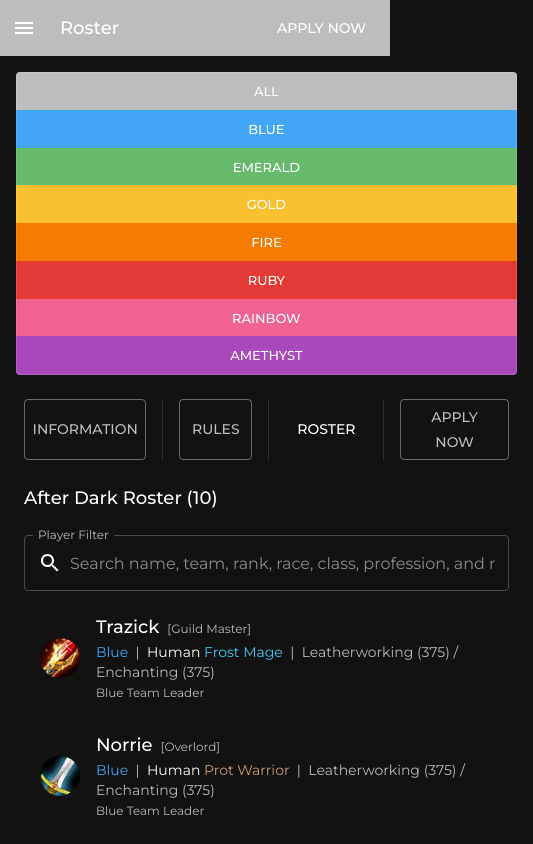
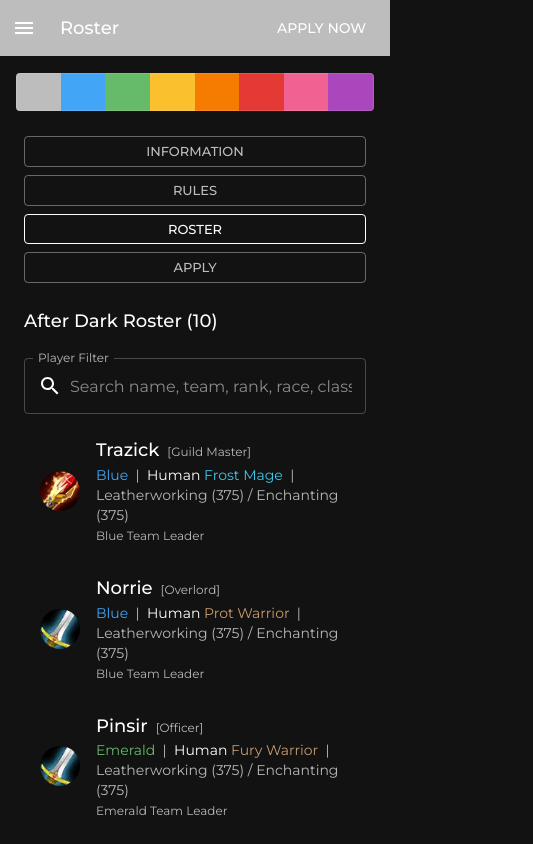
Before and after one commit to dougkulak/afterdarkguild, a React (Create React App) app in the folder frontend/: page /1/roster in a window 390 px wide. Before the commit this address led to /all/roster. Shown: the top 844 px of the page, 533 px wide, since content can reach past the window. Built offline with nearby package versions, Linux system fonts and the light colour scheme.

Commit message:
feat: better mobile support, imp team nav

```diff
--- a/frontend/src/App.js
+++ b/frontend/src/App.js
@@ -47,6 +47,22 @@ function App() {
             <Route path={'/:team/roster'}>
               <RosterPage team={currentTeam} page={currentPage} />
             </Route>
+            <Route path={'/:team/apply'}>
+              <div style={{position: 'relative'}}>
+                <div style={{height: '100vh'}}>
+                  <iframe
+                    src="https://docs.google.com/forms/d/e/1FAIpQLSdtE-Q1OieZnYKz9hQsnMJECHP1HzAKRKnJaYqS2tr-4KgS7Q/viewform?embedded=true"
+                    width="100%"
+                    height="2200"
+                    frameBorder="0"
+                    marginHeight="0"
+                    marginWidth="0"
+                    style={{overflowY: 'hidden'}}>
+                    Loading…
+                  </iframe>
+                </div>
+              </div>
+            </Route>
           </Switch>
         </Layout>
       </BrowserRouter>
--- a/frontend/src/Layout.js
+++ b/frontend/src/Layout.js
@@ -15,7 +15,7 @@ import {useHistory} from 'react-router-dom';
 import {getPositionOfOccurrence, slugify, useWidth} from './util';
 import {Button, ToggleButton, ToggleButtonGroup} from '@mui/material';
 import {isWidthDown} from '@mui/material/Hidden/withWidth';
-import {settings} from './config/config';
+import {pages, settings} from './config/config';
 import {Sidebar} from './Sidebar';
 import {TeamNav} from './components/TeamNav';
 
@@ -32,6 +32,7 @@ const useStyles = makeStyles((theme) => ({
   raidTeamToolbar: {
     paddingTop: theme.spacing(2),
     justifyContent: 'center',
+
     '& .MuiToggleButton-root': {
       color: 'white',
     },
@@ -41,6 +42,8 @@ const useStyles = makeStyles((theme) => ({
     [theme.breakpoints.down('sm')]: {
       paddingTop: theme.spacing(2),
     },
+
+    padding: 0,
   },
 }));
 
@@ -114,7 +117,10 @@ function Layout({team, page, setTeam, setPage, setThemeColor, children}) {
     setThemeColor(team.color);
     setTeam(team);
     setPage(page);
-    history.push(`/${slugify(team.name)}/${slugify(page.name)}`);
+
+    if (window.location.pathname === '/') {
+      history.push(`/${slugify(team.name)}/${slugify(page.name)}`);
+    }
   }, []); //eslint-disable-line
 
   useEffect(() => {
@@ -155,8 +161,7 @@ function Layout({team, page, setTeam, setPage, setThemeColor, children}) {
           </Typography>
           <Button
             color="inherit"
-            target={'_blank'}
-            href={settings.applyFormLink}>
+            onClick={() => switchToPage({name: pages.APPLY})}>
             Apply Now
           </Button>
         </Toolbar>
@@ -209,7 +214,6 @@ function Layout({team, page, setTeam, setPage, setThemeColor, children}) {
         <Toolbar className={classes.raidTeamToolbar}>
           <ToggleButtonGroup
             size={'small'}
-            orientation={isWidthDown('md', width) ? 'vertical' : 'horizontal'}
             value={team.name}
             exclusive
             fullWidth
@@ -220,7 +224,7 @@ function Layout({team, page, setTeam, setPage, setThemeColor, children}) {
                 value={x.name}
                 label={x.name}
                 style={{backgroundColor: x.color}}>
-                {x.name}
+                {isWidthDown('md', width) ? <>&nbsp;</> : x.name}
               </ToggleButton>
             ))}
           </ToggleButtonGroup>
--- a/frontend/src/components/TeamNav.js
+++ b/frontend/src/components/TeamNav.js
@@ -1,9 +1,19 @@
 import {useHistory} from 'react-router-dom';
-import {slugify} from '../util';
+import {slugify, useWidth} from '../util';
 import {Button, Divider, Stack} from '@mui/material';
-import {pages, settings} from '../config/config';
+import {pages} from '../config/config';
 import React from 'react';
-import {styled} from '@mui/styles';
+import {makeStyles, styled} from '@mui/styles';
+import {isWidthDown} from '@mui/material/Hidden/withWidth';
+
+const useStyles = makeStyles((theme) => ({
+  active: {
+    '&.MuiButton-root': {
+      color: theme.palette.primary.contrastText,
+      borderColor: theme.palette.primary.contrastText,
+    },
+  },
+}));
 
 const Item = styled(Button)(({theme}) => ({
   ...theme.typography.body2,
@@ -14,36 +24,44 @@ const Item = styled(Button)(({theme}) => ({
 
 export function TeamNav({team, page}) {
   const history = useHistory();
+  const width = useWidth();
+  const classes = useStyles();
 
-  const gotoPage = (pageName) => {
+  const gotoTeamPage = (pageName) => {
     history.push(`/${slugify(team.name)}/${slugify(pageName)}`);
   };
 
   return (
     <Stack
-      direction="row"
-      divider={<Divider orientation="vertical" flexItem />}
-      spacing={2}>
+      direction={isWidthDown('md', width) ? 'column' : 'row'}
+      spacing={isWidthDown('md', width) ? 1 : 2}>
       <Item
-        variant={page.name === pages.INFO ? 'primary' : 'outlined'}
-        onClick={() => gotoPage(pages.INFO)}>
+        variant={'outlined'}
+        size={'small'}
+        className={page.name === pages.INFO ? classes.active : null}
+        onClick={() => gotoTeamPage(pages.INFO)}>
         {pages.INFO}
       </Item>
       <Item
-        variant={page.name === pages.RULES ? 'primary' : 'outlined'}
-        onClick={() => gotoPage(pages.RULES)}>
+        variant={'outlined'}
+        size={'small'}
+        className={page.name === pages.RULES ? classes.active : null}
+        onClick={() => gotoTeamPage(pages.RULES)}>
         {pages.RULES}
       </Item>
       <Item
-        variant={page.name === pages.ROSTER ? 'primary' : 'outlined'}
-        onClick={() => gotoPage(pages.ROSTER)}>
+        variant={'outlined'}
+        size={'small'}
+        className={page.name === pages.ROSTER ? classes.active : null}
+        onClick={() => gotoTeamPage(pages.ROSTER)}>
         {pages.ROSTER}
       </Item>
       <Item
         variant={'outlined'}
-        target={'_blank'}
-        href={settings.applyFormLink}>
-        Apply Now
+        size={'small'}
+        className={page.name === pages.APPLY ? classes.active : null}
+        onClick={() => gotoTeamPage(pages.APPLY)}>
+        {pages.APPLY}
       </Item>
     </Stack>
   );
--- a/frontend/src/config/config.js
+++ b/frontend/src/config/config.js
@@ -92,6 +92,7 @@ export const teams = {
 };
 
 export const pages = {
+  APPLY: 'Apply',
   RULES: 'Rules',
   INFO: 'Information',
   ROSTER: 'Roster',
--- a/frontend/src/config/pages.js
+++ b/frontend/src/config/pages.js
@@ -17,4 +17,8 @@ export const raidTeamPages = [
     name: 'Roster',
     icon: <RosterIcon />,
   },
+  {
+    name: 'Apply',
+    icon: <RosterIcon />,
+  },
 ];
--- a/frontend/src/teams/emerald.js
+++ b/frontend/src/teams/emerald.js
@@ -102,15 +102,6 @@ const data = {
         applications. So if you wish to play TBC and raid, the next two weeks
         will be very formative.
       </p>
-
-      <strong>Macros:</strong>
-      <pre>
-        {`/use Tainted Core
-/y <------- TAINTED CORE TO: %t ! ! !
-/s <------- TAINTED CORE TO: %t ! ! !
-/script SendChatMessage("!!! YOU HAVE THE CORE !!!", "WHISPER", nil, UnitName("target"));
-        `}
-      </pre>
     </div>
   ),
   rules: ['Be nice.', 'Be punctual.', 'Have fun.'],
```
